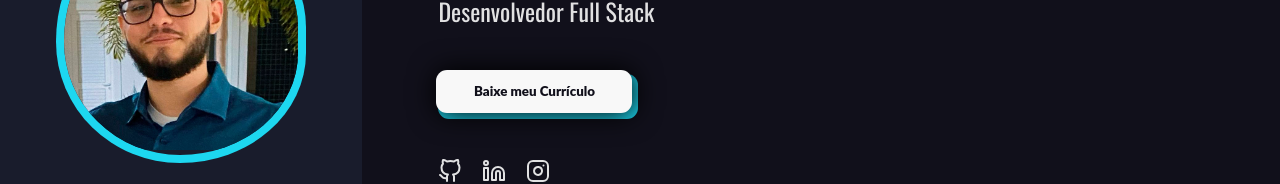
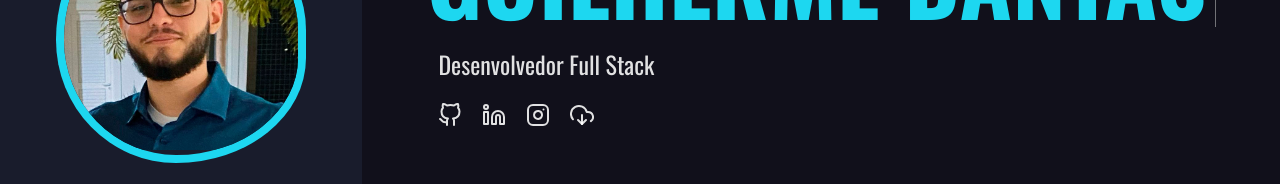
Before and after one commit to GuilhermeAugustodSD/portifolio, a Next.js app: page / in a window 1280 px wide. Shown: the part 361-545 px from the top of the page. Built offline with nearby package versions, Linux system fonts and the light colour scheme; no server answers.

Commit message:
feat/ removendo botão e colocando icone

```diff
--- a/pages/_app.js
+++ b/pages/_app.js
@@ -36,6 +36,9 @@ function MyApp({ Component, pageProps }) {
           h1, h2, h3, h4, h5, h6{
             font-family: ${oswald.style.fontFamily}
           }
+          a {
+            font-family: ${oswald.style.fontFamily}
+          }
         `}</style>
         <Component {...pageProps} />
         {/* <Analytics
--- a/pages/index.js
+++ b/pages/index.js
@@ -2,7 +2,7 @@ import Head from 'next/head'
 import Image from 'next/image'
 import Link from 'next/link'
 import styles from '../styles/Home.module.scss'
-import { GitHub, Linkedin, Twitter, Instagram, MapPin, Phone, Globe, Mail } from 'react-feather'
+import { GitHub, Linkedin, Twitter, Instagram, MapPin, Phone, Globe, Mail, DownloadCloud } from 'react-feather'
 import Flag from 'react-flagkit'
 import { useState, useEffect } from 'react'
 
@@ -22,6 +22,9 @@ export default function Home() {
   const [experience, setExperience] = useState();
   const [projects, setProjects] = useState();
   const [language, setLanguage] = useState("BR");
+  const [titlePDF, setTitlePDF] = useState("Baixe meu currículo")
+  const [urlPDF, setUrlPDF] = useState("/pdf/cv-portugues.pdf")
+
   useEffect(() => {
     fetch(`/api/about`)
       .then((response) => response.json())
@@ -46,6 +49,16 @@ export default function Home() {
     setLanguage(lang)
     console.log(language);
   }
+
+  useEffect(() => {
+    if (language == "BR") {
+      setUrlPDF("/pdf/cv-portugues.pdf");
+      setTitlePDF("Baixe meu currículo");
+    } else {
+      setUrlPDF("/pdf/english-cv.pdf");
+      setTitlePDF("Download my CV");
+    }
+  }, [language])
 
 
   return (
@@ -104,23 +117,13 @@ export default function Home() {
             {(language == 'BR') && (
               <h2>Desenvolvedor<span> Full Stack </span></h2>
             )}
-            <div className={styles.containerButton}>
-              <button>
-                {(language == 'US') && (
-                  <a href="/pdf/english-cv.pdf" target="blanc">Download my CV</a>
-                )}
 
-                {(language == 'BR') && (
-                  <a href="/pdf/cv-portugues.pdf" target="blanc">Baixe meu Currículo</a>
-                )}
-
-              </button>
-            </div>
             {/* I am a WordPress Developer at heart and create features that are best suited for the job at hand. */}
             <ul className={styles.social}>
               <li><a href="https://github.com/guilhermeaugustodsd/" title="Github"><GitHub size={24} /></a></li>
               <li><a href="https://www.linkedin.com/in/guilhermedanta-s/" title="Linkedin"><Linkedin size={24} /></a></li>
               <li><a href="https://www.instagram.com/guilherme.asdantas/" title="Instagram"><Instagram size={24} /></a></li>
+              <li><a href={urlPDF} title={titlePDF} ><DownloadCloud size={24} /></a></li>
             </ul>
           </div>
 
--- a/styles/Home.module.scss
+++ b/styles/Home.module.scss
@@ -299,57 +299,84 @@
         //   }
         // }
 
-        .containerButton {
-          margin-left: 12px;
-          max-width: 200px;
-          max-height: 45px;
-          width: 100%;
-          height: 45px;
-          background-color: $purpe-100;
-          // background-color: #26293a;
+        // .containerButton {
+        //   margin-left: 12px;
+        //   max-width: 200px;
+        //   max-height: 45px;
+        //   width: 100%;
+        //   height: 45px;
+        //   background-color: $purpe-100;
+        //   // background-color: #26293a;
 
-          border-radius: 11px;
-          position: relative;
+        //   border-radius: 11px;
+        //   position: relative;
 
 
+        //   button {
+        //     position: absolute;
+        //     top: -4px;
+        //     left: -2px;
+
+        //     border: none;
+        //     box-shadow: 1px 1px 27px 2px #000;
+        //     max-width: inherit;
+        //     max-height: inherit;
+        //     height: 96%;
+        //     width: 98%;
+
+        //     transition: 300ms;
+        //     cursor: pointer;
+        //     // background-color: $purpe-100;
+
+        //     background-color: rgb(248, 248, 248);
+        //     border-radius: 11px;
+        //     padding: 10px;
+        //     // margin: 0 0 8px 12px;
+
+        //     &:hover {
+        //       width: 100%;
+        //       height: 100%;
+        //       top: 0;
+        //       left: 0;
+        //       // transition: 500ms;
+        //     }
+
+        //     a {
+        //       font-family: $font-2;
+        //       font-weight: bold;
+        //       color: $bg;
+        //       font-weight: 900;
+
+        //     }
+        //   }
+        // }
+
+        .containerButton {
+          height: fit-content;
+          margin: 12px 0;
+
           button {
-            position: absolute;
-            top: -4px;
-            left: -2px;
-
+            width: max-content;
+            background-color: transparent;
             border: none;
-            box-shadow: 1px 1px 27px 2px #000;
-            max-width: inherit;
-            max-height: inherit;
-            height: 96%;
-            width: 98%;
-
-            transition: 300ms;
-            cursor: pointer;
-            // background-color: $purpe-100;
-
-            background-color: rgb(248, 248, 248);
-            border-radius: 11px;
-            padding: 10px;
-            // margin: 0 0 8px 12px;
-
-            &:hover {
-              width: 100%;
-              height: 100%;
-              top: 0;
-              left: 0;
-              // transition: 500ms;
-            }
+            margin: 0 0 8px 12px;
+            height: fit-content;
+            padding: 0;
 
             a {
-              font-family: $font-2;
-              font-weight: bold;
-              color: $bg;
-              font-weight: 900;
+              font-weight: 400;
+              font-size: 1.2rem;
+              width: 100%;
+              height: fit-content;
+              display: flex;
+              align-items: center;
+              gap: 10px;
+              cursor: pointer;
 
             }
           }
         }
+
 
         ul {
           display: flex;
@@ -371,7 +398,7 @@
         height: auto;
         width: 100%;
 
-        hr{
+        hr {
           display: block;
           width: 100%;
           margin: 0 0 40px;
```
